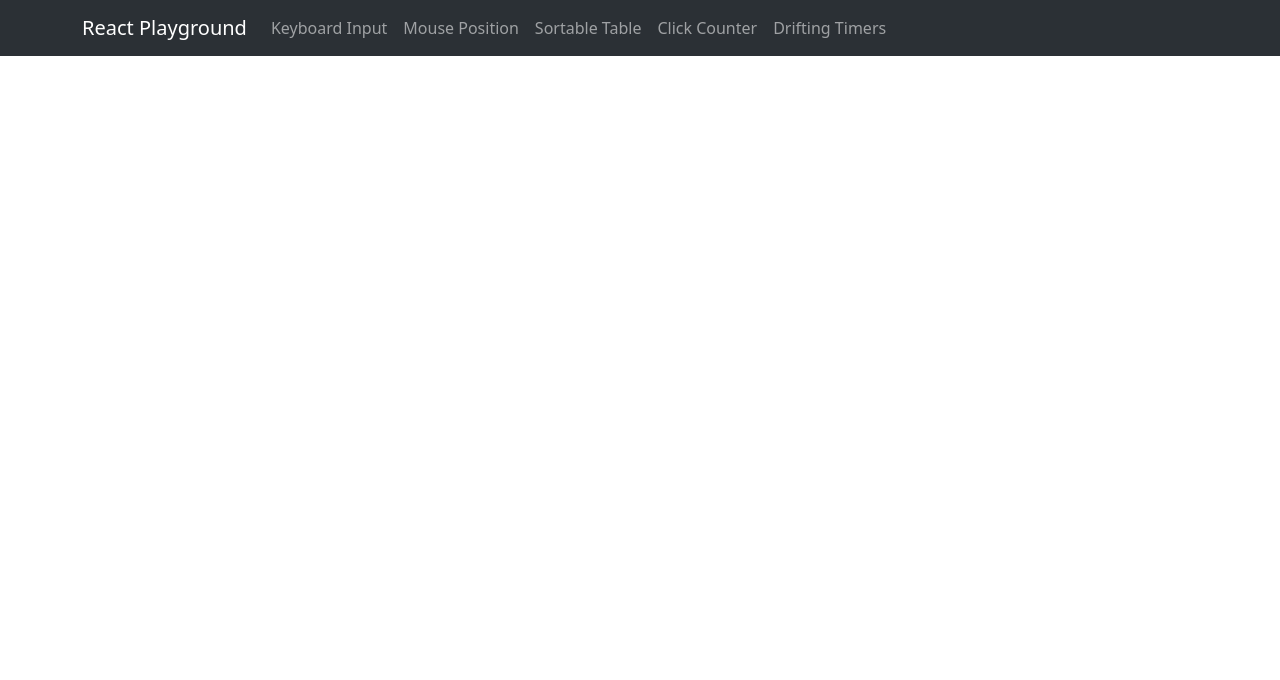
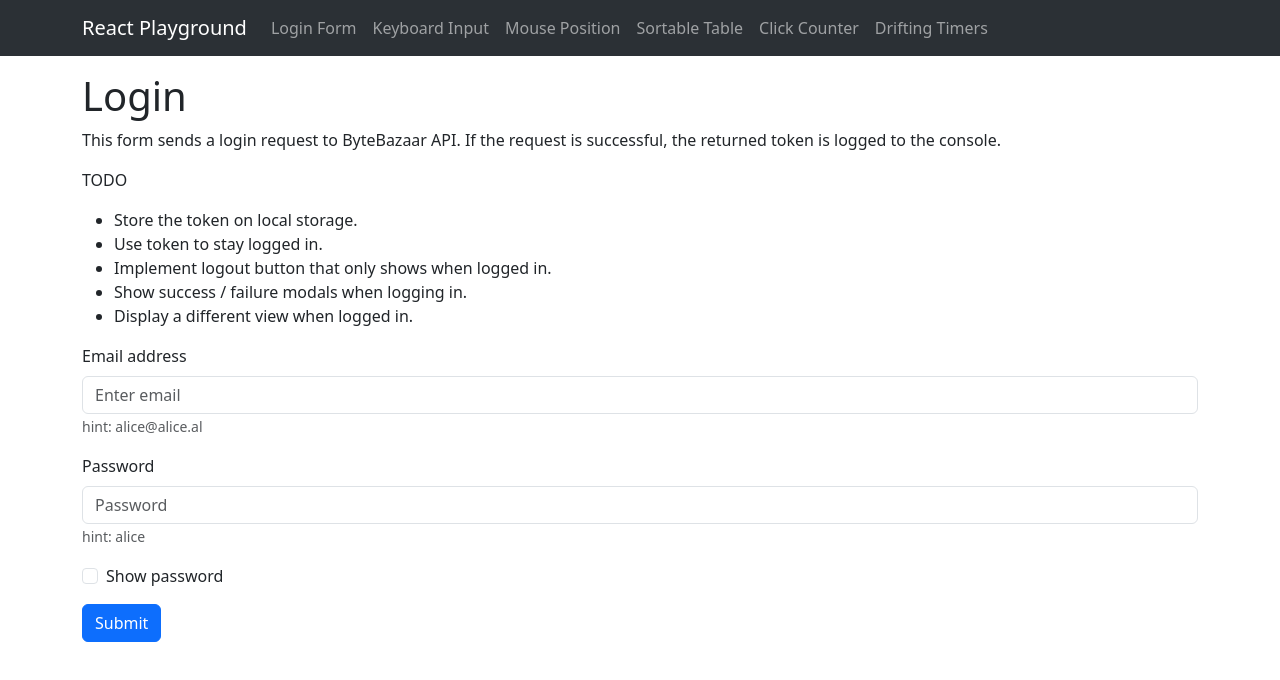
Before and after one commit to Ahuanmarca/react-playground, a React (Vite) app: page /loginform in a window 1280 px wide. Shown: the top 680 px of the page. Built offline with nearby package versions, Linux system fonts and the light colour scheme.

Commit message:
Implement basic Login Form. Only does console.log of the returned token when successfull.

```diff
--- a/src/components/App/App.jsx
+++ b/src/components/App/App.jsx
@@ -9,6 +9,7 @@ import MousePosition from "../../pages/MousePosition";
 import SortableTable from "../../pages/SortableTable"
 import ClickCounter from "../../pages/ClickCounter";
 import DriftingTimers from '../../pages/DriftingTimers';
+import LoginForm from '../../pages/LoginForm';
 
 function App() {
   return (
@@ -22,6 +23,7 @@ function App() {
           <Route path="/sortabletable" element={<SortableTable />} />
           <Route path="/clickcounter" element={<ClickCounter />} />
           <Route path="/driftingtimers" element={<DriftingTimers />} />
+          <Route path="/loginform" element={<LoginForm />} />
         </Routes>
       </Container>
     </>
--- a/src/components/Navbar/Navbar.jsx
+++ b/src/components/Navbar/Navbar.jsx
@@ -9,6 +9,9 @@ function MyNavbar() {
       <Container>
         <Navbar.Brand href="/">React Playground</Navbar.Brand>
         <Nav className="me-auto">
+          <Link className="nav-link" to="/loginform">
+            Login Form
+          </Link>
           <Link className="nav-link" to="/keyboardinput">
             Keyboard Input
           </Link>
--- a/src/pages/DriftingTimers/DriftingTimers.jsx
+++ b/src/pages/DriftingTimers/DriftingTimers.jsx
@@ -21,7 +21,7 @@ function DriftingTimers() {
   return (
     <>
       <h1>Drifting Timers</h1>
-      <p>
+      <div>
         These timers show the seconds elapsed since page load,{" "}
         <strong>or at least they are supposed to!</strong> They may drift away
         from each other, depending on the activity on your machine.
@@ -39,7 +39,7 @@ function DriftingTimers() {
             timeout must be added again with every render.
           </li>
         </ul>
-      </p>
+      </div>
       <hr />
       <h2>Clock: {format(time, "hh:mm:ss")}</h2>
       <div className="mt-3">
--- /dev/null
+++ b/src/pages/LoginForm/LoginForm.jsx
@@ -0,0 +1,102 @@
+import React from "react";
+import Button from "react-bootstrap/Button";
+import Form from "react-bootstrap/Form";
+
+const ENDPOINT = "https://bytebazaar-api.onrender.com/auth/login";
+
+function LoginForm() {
+  const [input, setInput] = React.useState({
+    email: "",
+    password: "",
+  });
+
+  const [showPassword, setShowPassword] = React.useState(false);
+
+  const id = React.useId();
+  const emailId = `${id}-email`;
+  const passwordId = `${id}-password`;
+
+  function handleChange(e) {
+    setInput(() => ({ ...input, [e.target.name]: e.target.value }));
+  }
+
+  async function handleSubmit(e) {
+    e.preventDefault();
+
+    const response = await fetch(ENDPOINT, {
+      method: "POST",
+      headers: { "Content-Type": "application/json" },
+      body: JSON.stringify({
+        email: input.email,
+        password: input.password,
+      }),
+    });
+    const json = await response.json();
+    console.log(json);
+
+    setInput(() => ({ email: "", password: "" }));
+  }
+
+  function toggleShowPassword() {
+    setShowPassword((prev) => !prev);
+  }
+
+  return (
+    <>
+      <h1>Login</h1>
+      <p>
+        This form sends a login request to ByteBazaar API. If the request is
+        successful, the returned token is logged to the console.
+      </p>
+      <p>TODO</p>
+      <ul>
+        <li>Store the token on local storage.</li>
+        <li>Use token to stay logged in.</li>
+        <li>Implement logout button that only shows when logged in.</li>
+        <li>Show success / failure modals when logging in.</li>
+        <li>Display a different view when logged in.</li>
+      </ul>
+      <Form onSubmit={handleSubmit} className="mt-3">
+        <Form.Group className="mb-3">
+          <Form.Label>Email address</Form.Label>
+          <Form.Control
+            type="email"
+            id={emailId}
+            placeholder="Enter email"
+            name="email"
+            value={input.email}
+            onChange={handleChange}
+          />
+          <Form.Text className="text-muted">hint: alice@alice.al</Form.Text>
+        </Form.Group>
+
+        <Form.Group className="mb-3">
+          <Form.Label>Password</Form.Label>
+          <Form.Control
+            type={showPassword ? "text" : "password"}
+            id={passwordId}
+            placeholder="Password"
+            name="password"
+            value={input.password}
+            onChange={handleChange}
+          />
+          <Form.Text className="text-muted">hint: alice</Form.Text>
+        </Form.Group>
+
+        <Form.Group className="mb-3">
+          <Form.Check
+            checked={showPassword}
+            type="checkbox"
+            label="Show password"
+            onChange={toggleShowPassword}
+          />
+        </Form.Group>
+        <Button variant="primary" type="submit">
+          Submit
+        </Button>
+      </Form>
+    </>
+  );
+}
+
+export default LoginForm;
--- /dev/null
+++ b/src/pages/LoginForm/index.js
@@ -0,0 +1,2 @@
+export * from './LoginForm';
+export { default } from './LoginForm';
```
